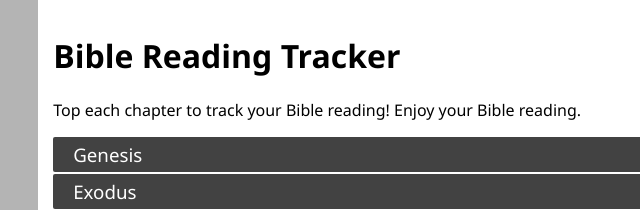
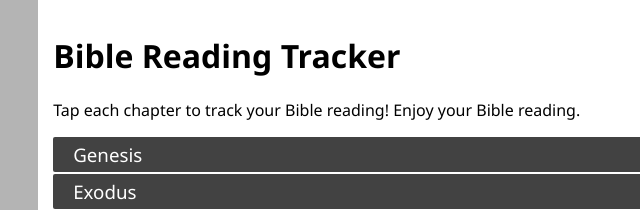
Before and after one commit to jezzar042015/web_bible-reading-tracker, a plain HTML site: page index.html in a window 1280 px wide. Shown: the top 210 px of the page, 18-658 px from the left. Drawn offline with Linux system fonts and the light colour scheme.

Commit message:
Corrected spelling

```diff
--- a/index.html
+++ b/index.html
@@ -12,7 +12,7 @@
     <div class="main">
         <header>
             <h1>Bible Reading Tracker</h1>
-            <p>Top each chapter to track your Bible reading! Enjoy your Bible reading.</p>
+            <p>Tap each chapter to track your Bible reading! Enjoy your Bible reading.</p>
         </header>
 
         <section>
```
